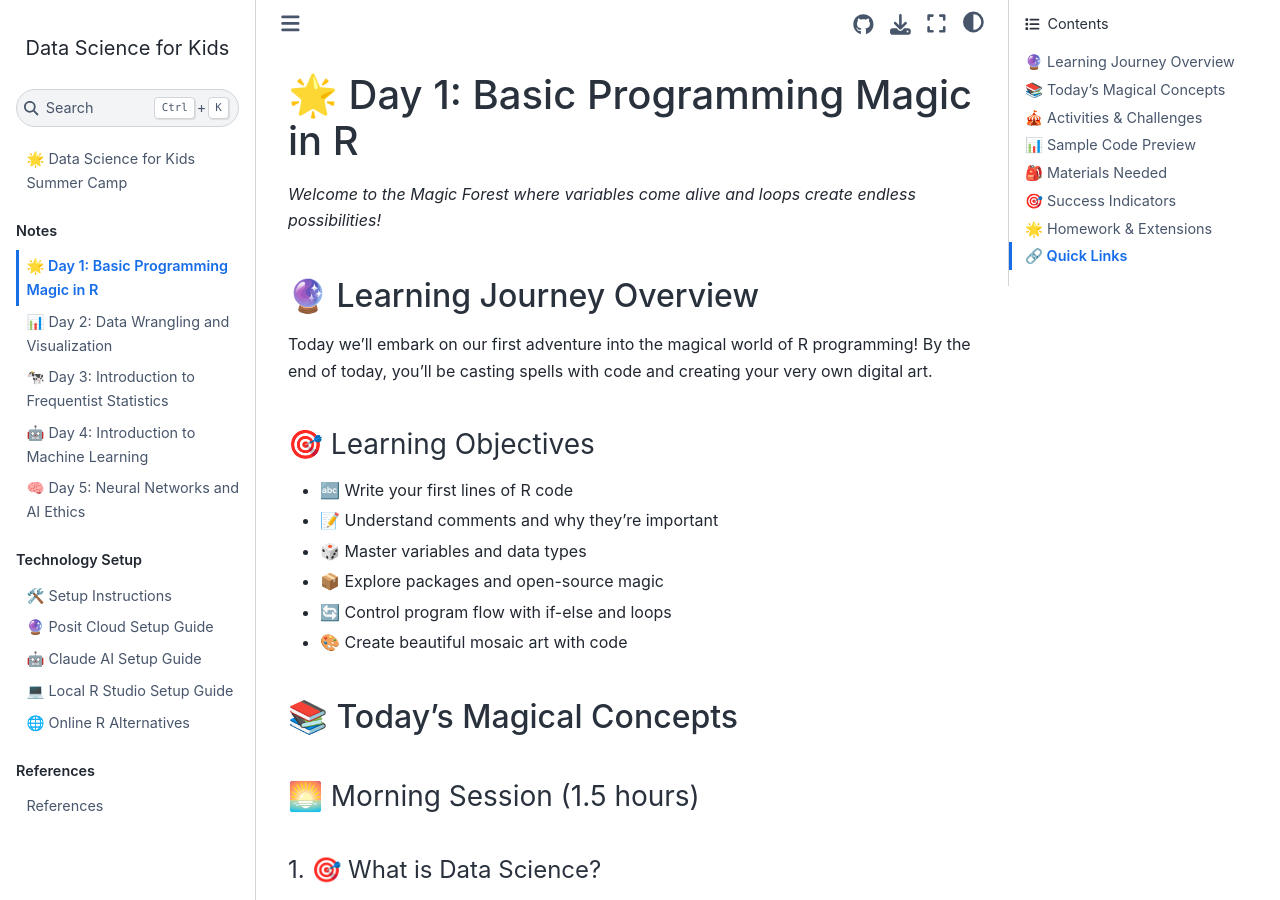
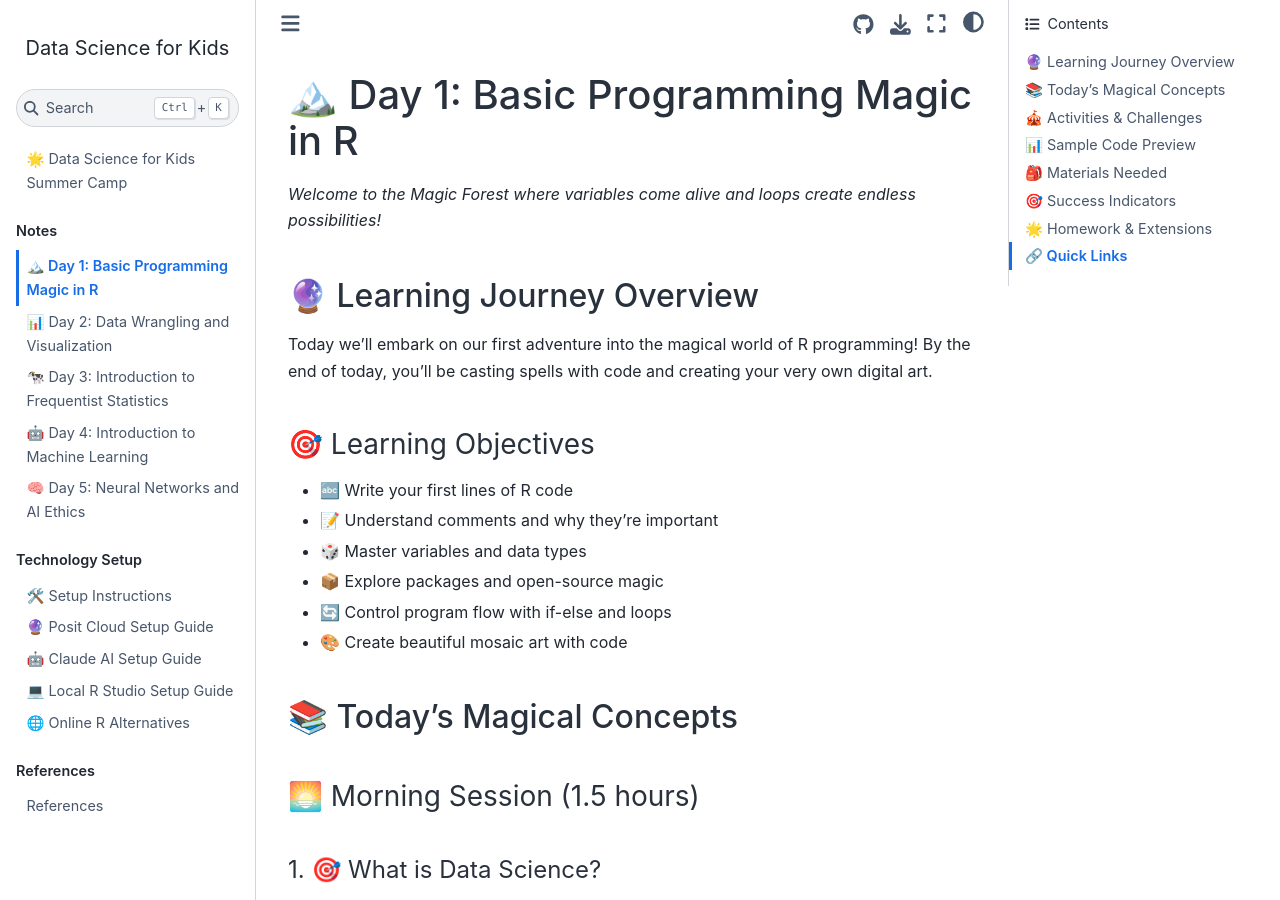
Before and after one commit to skysheng7/data_science_for_kids, a Jupyter Book: the page built from docs/day01/README.md, in a window 1280 px wide and 900 px high. Built offline with Jupyter Book 1.0.4 settings and Sphinx 7.4.7 and the Sphinx Book theme 1.1.4, drawn with Linux system fonts in a browser that asks for light colours.

Commit message:
try trigger the workflow

```diff
--- a/docs/day01/README.md
+++ b/docs/day01/README.md
@@ -3,7 +3,7 @@ layout: default
 title: Day 1 - Basic Programming Magic
 ---
 
-# 🌟 Day 1: Basic Programming Magic in R
+# 🏔️ Day 1: Basic Programming Magic in R
 
 *Welcome to the Magic Forest where variables come alive and loops create endless possibilities!*
 
```
Also changed, not shown: .cursor/rules/cursor-jupyter-book-guide.md (+2 -0 lines).
